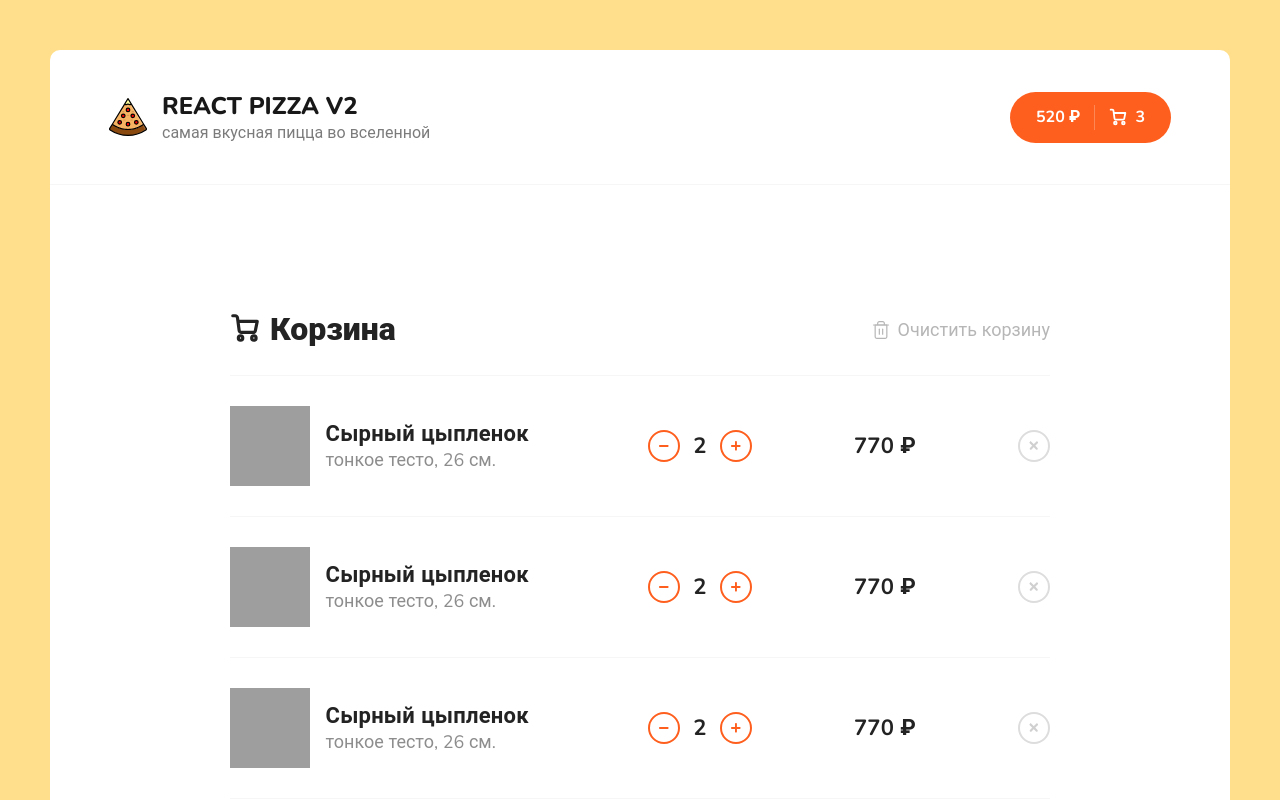
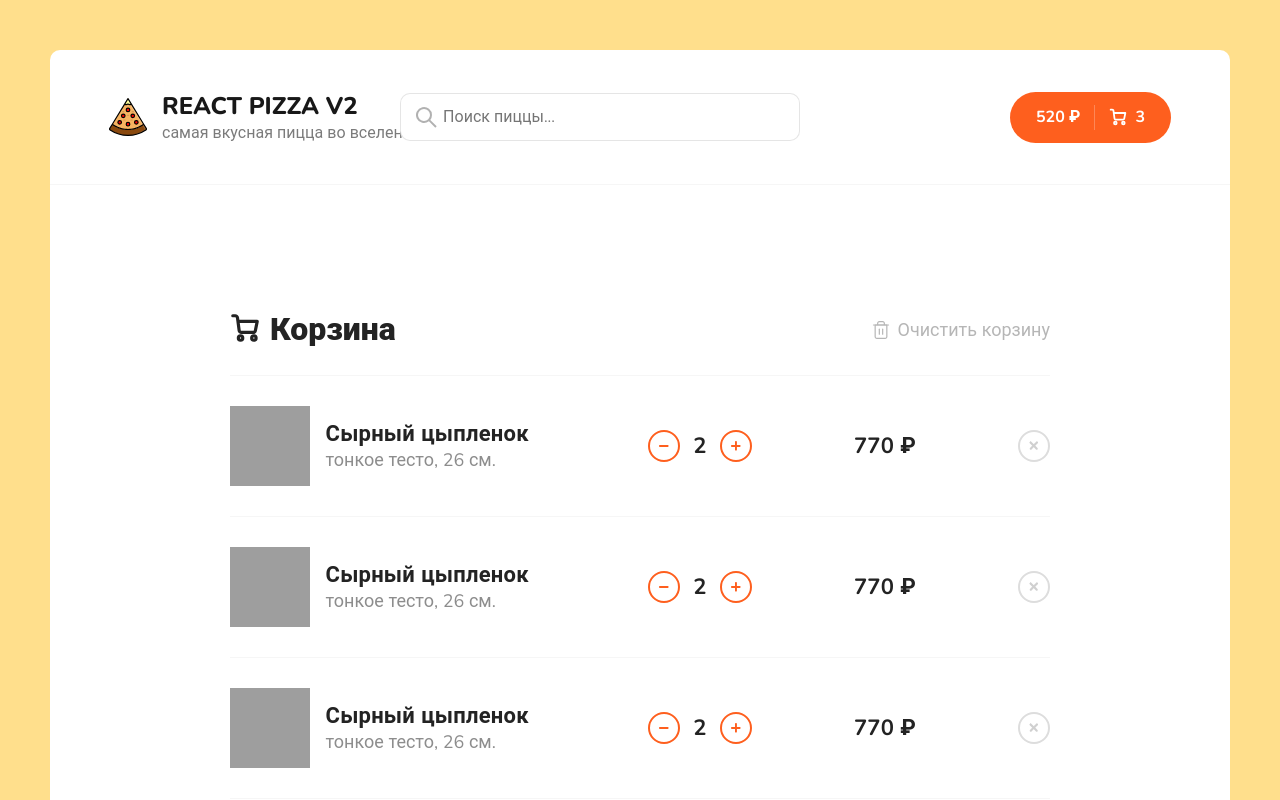
Before and after one commit to Yuriy113/React-Pizza_v2, a React (Create React App) app: page /cart in a window 1280 px wide. Shown: the top 800 px of the page. Built offline with nearby package versions, Linux system fonts and the light colour scheme; grey boxes are pictures that could not be loaded.

Commit message:
#10 pagination & search

```diff
--- a/package.json
+++ b/package.json
@@ -9,6 +9,7 @@
     "react": "^18.2.0",
     "react-content-loader": "^6.2.0",
     "react-dom": "^18.2.0",
+    "react-paginate": "^8.1.4",
     "react-router-dom": "^6.3.0",
     "react-scripts": "5.0.1",
     "sass": "^1.57.1",
--- a/src/App.js
+++ b/src/App.js
@@ -1,4 +1,4 @@
-import React from 'react';
+import React, { useState } from 'react';
 import { Routes, Route } from 'react-router-dom';
 
 import Header from './components/Header';
@@ -9,12 +9,14 @@
 import './scss/app.scss';
 
 function App() {
+  const [searchValue, setSearchValue] = useState('');
+
   return (
     <div className="wrapper">
-      <Header />
+      <Header searchValue={searchValue} setSearchValue={setSearchValue} />
       <div className="content">
         <Routes>
-          <Route path="/" element={<Home />} />
+          <Route path="/" element={<Home searchValue={searchValue} />} />
           <Route path="/cart" element={<Cart />} />
           <Route path="*" element={<NotFound />} />
         </Routes>
--- a/src/components/Header.jsx
+++ b/src/components/Header.jsx
@@ -1,7 +1,8 @@
 import logoSvg from '../assets/img/pizza-logo.svg';
 import { Link } from 'react-router-dom';
+import Search from './Search';
 
-function Header() {
+function Header({ searchValue, setSearchValue }) {
   return (
     <div className="header">
       <div className="container">
@@ -14,6 +15,7 @@
             </div>
           </div>
         </Link>
+        <Search searchValue={searchValue} setSearchValue={setSearchValue} />
         <div className="header__cart">
           <Link to="/cart" className="button button--cart">
             <span>520 ₽</span>
--- /dev/null
+++ b/src/components/Pagination/Pagination.module.scss
@@ -0,0 +1,34 @@
+.root {
+  user-select: none;
+
+  li {
+    display: inline-block;
+
+    a {
+      display: inline-block;
+      color: #fe5f1e;
+      text-align: center;
+      width: 45px;
+      height: 45px;
+      border: 1px solid #fe5f1e;
+      border-radius: 30px;
+      line-height: 42px;
+      margin-right: 10px;
+      cursor: pointer;
+
+      &:hover {
+        background-color: #fe5f1e;
+        color: #fff;
+      }
+    }
+  }
+
+  :global {
+    .selected {
+      a {
+        background-color: #fe5f1e;
+        color: #fff;
+      }
+    }
+  }
+}
--- /dev/null
+++ b/src/components/Pagination/index.jsx
@@ -0,0 +1,21 @@
+import React from 'react';
+import ReactPaginate from 'react-paginate';
+
+import styles from './Pagination.module.scss';
+
+const Pagination = ({ onChangePage }) => {
+  return (
+    <ReactPaginate
+      className={styles.root}
+      breakLabel="..."
+      nextLabel=">"
+      onPageChange={(e) => onChangePage(e.selected + 1)}
+      pageRangeDisplayed={4}
+      pageCount={3}
+      previousLabel="<"
+      renderOnZeroPageCount={null}
+    />
+  );
+};
+
+export default Pagination;
--- /dev/null
+++ b/src/components/Search/Search.module.scss
@@ -0,0 +1,38 @@
+.root {
+  position: relative;
+  left: -120px;
+}
+
+.input {
+  border: 1px solid rgba(0, 0, 0, 0.1);
+  padding: 12px 20px;
+  width: 400px;
+  border-radius: 10px;
+  padding-left: 42px;
+  font-size: 16px;
+
+  &:focus {
+    border: 1px solid rgba(0, 0, 0, 0.3);
+  }
+}
+
+.icon {
+  width: 24px;
+  opacity: 0.3;
+  position: absolute;
+  left: 14px;
+  top: 12px;
+}
+
+.close {
+  width: 24px;
+  opacity: 0.3;
+  position: absolute;
+  right: 14px;
+  top: 12px;
+
+  &:hover {
+    opacity: 0.8;
+    cursor: pointer;
+  }
+}
--- /dev/null
+++ b/src/components/Search/index.jsx
@@ -0,0 +1,33 @@
+import React from 'react';
+
+import styles from './Search.module.scss';
+
+const Search = ({ searchValue, setSearchValue }) => {
+  return (
+    <div className={styles.root}>
+      <svg className={styles.icon} viewBox="0 0 24 24" xmlns="http://www.w3.org/2000/svg">
+        <path d="M18,10a8,8,0,1,0-3.1,6.31l6.4,6.4,1.41-1.41-6.4-6.4A8,8,0,0,0,18,10Zm-8,6a6,6,0,1,1,6-6A6,6,0,0,1,10,16Z" />
+      </svg>
+      <input
+        value={searchValue}
+        onChange={(e) => setSearchValue(e.target.value)}
+        className={styles.input}
+        placeholder="Поиск пиццы..."
+      />
+      {searchValue && (
+        <svg
+          onClick={() => setSearchValue('')}
+          className={styles.close}
+          id="Layer_1"
+          version="1.1"
+          viewBox="0 0 512 512"
+          xmlns="http://www.w3.org/2000/svg"
+        >
+          <path d="M437.5,386.6L306.9,256l130.6-130.6c14.1-14.1,14.1-36.8,0-50.9c-14.1-14.1-36.8-14.1-50.9,0L256,205.1L125.4,74.5  c-14.1-14.1-36.8-14.1-50.9,0c-14.1,14.1-14.1,36.8,0,50.9L205.1,256L74.5,386.6c-14.1,14.1-14.1,36.8,0,50.9  c14.1,14.1,36.8,14.1,50.9,0L256,306.9l130.6,130.6c14.1,14.1,36.8,14.1,50.9,0C451.5,423.4,451.5,400.6,437.5,386.6z" />
+        </svg>
+      )}
+    </div>
+  );
+};
+
+export default Search;
--- a/src/pages/Home.jsx
+++ b/src/pages/Home.jsx
@@ -4,11 +4,13 @@
 import Sort from '../components/Sort';
 import PizzaBlock from '../components/PizzaBlock';
 import Sceleton from '../components/PizzaBlock/Sceleton';
+import Pagination from '../components/Pagination';
 
-const Home = () => {
-  const [pizzas, setPizzas] = useState([]);
+const Home = ({ searchValue }) => {
+  const [items, setItems] = useState([]);
   const [isLoading, setIsLoading] = useState(true);
   const [categoryId, setCategoryId] = useState(0);
+  const [currentPage, setCurrentPage] = useState(1);
   const [sortType, setSortType] = useState({
     name: 'популярности',
     sortProperty: 'rating',
@@ -17,20 +19,27 @@
 
   useEffect(() => {
     setIsLoading(true);
+
+    const search = searchValue ? `&search=${searchValue}` : '';
+
     fetch(
-      `https://63cc411eea855154151e1425.mockapi.io/items?${
+      `https://63cc411eea855154151e1425.mockapi.io/items?page=${currentPage}&limit=4&${
         categoryId > 0 ? `category=${categoryId}` : ''
-      }&sortBy=${sortType.sortProperty}&order=${order}`,
+      }&sortBy=${sortType.sortProperty}&order=${order}${search}`,
     )
       .then((res) => {
         return res.json();
       })
       .then((json) => {
-        setPizzas(json);
+        setItems(json);
         setIsLoading(false);
       });
     window.scrollTo(0, 0);
-  }, [categoryId, sortType, order]);
+  }, [categoryId, sortType, searchValue, currentPage, order]);
+
+  const pizzas = items.map((obj) => <PizzaBlock key={obj.id} {...obj} />);
+
+  const sceletons = [...new Array(6)].map((_, index) => <Sceleton key={index} />);
 
   const onOrderChange = () => {
     order === 'desc' ? setOrder('ask') : setOrder('desc');
@@ -49,11 +58,8 @@
         />
       </div>
       <h2 className="content__title">Все пиццы</h2>
-      <div className="content__items">
-        {isLoading
-          ? [...new Array(6)].map((_, index) => <Sceleton key={index} />)
-          : pizzas.map((obj) => <PizzaBlock key={obj.id} {...obj} />)}
-      </div>
+      <div className="content__items">{isLoading ? sceletons : pizzas}</div>
+      <Pagination onChangePage={(nubmer) => setCurrentPage(nubmer)} />
     </div>
   );
 };
```
Also changed, not shown: 1 other file (tests, documents, lock files or other folders).
